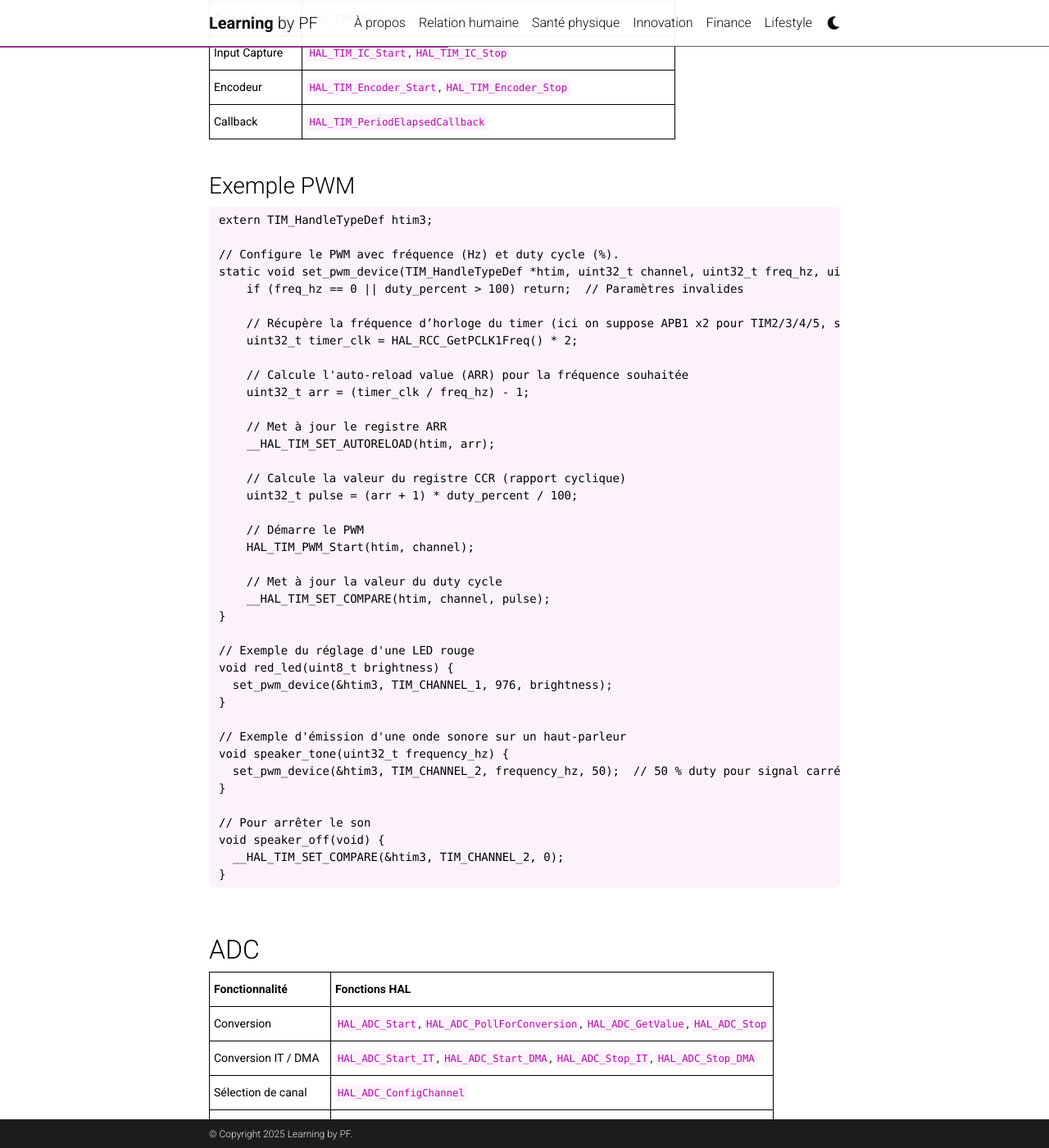
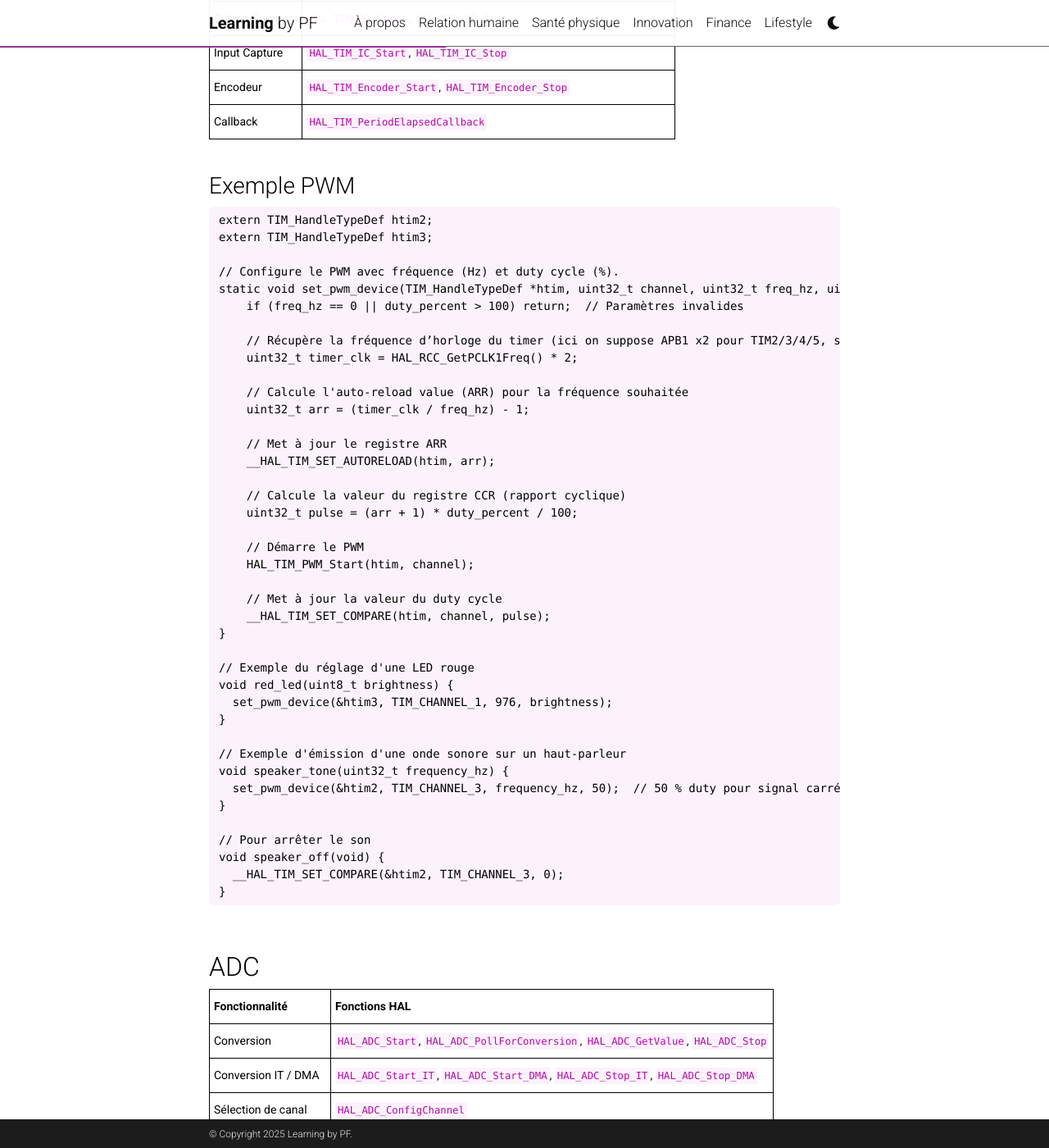
Before and after one commit to mpek29/learning, a Jekyll site: the page built from _innovation/stm32_hal.md, in a window 1280 px wide and 1400 px high, scrolled down 2013 px. Shown: the whole window at 82% size. Built offline with Jekyll 4.4.1, drawn with Linux system fonts in a browser that asks for light colours; comment, search, counter and statistics services are not loaded; a style sheet for code colours, icons or effects is not loaded.

Commit message:
Update stm32_hal.md

````diff
--- a/_innovation/stm32_hal.md
+++ b/_innovation/stm32_hal.md
@@ -86,6 +86,7 @@ GPIO_PinState sw_up() {
 ### Exemple PWM
 
 ```c
+extern TIM_HandleTypeDef htim2;
 extern TIM_HandleTypeDef htim3;
 
 // Configure le PWM avec fréquence (Hz) et duty cycle (%).
@@ -118,12 +119,12 @@ void red_led(uint8_t brightness) {
 
 // Exemple d'émission d'une onde sonore sur un haut-parleur
 void speaker_tone(uint32_t frequency_hz) {
-  set_pwm_device(&htim3, TIM_CHANNEL_2, frequency_hz, 50);  // 50 % duty pour signal carré
+  set_pwm_device(&htim2, TIM_CHANNEL_3, frequency_hz, 50);  // 50 % duty pour signal carré
 }
 
 // Pour arrêter le son
 void speaker_off(void) {
-  __HAL_TIM_SET_COMPARE(&htim3, TIM_CHANNEL_2, 0);
+  __HAL_TIM_SET_COMPARE(&htim2, TIM_CHANNEL_3, 0);
 }
 ```
 
````
